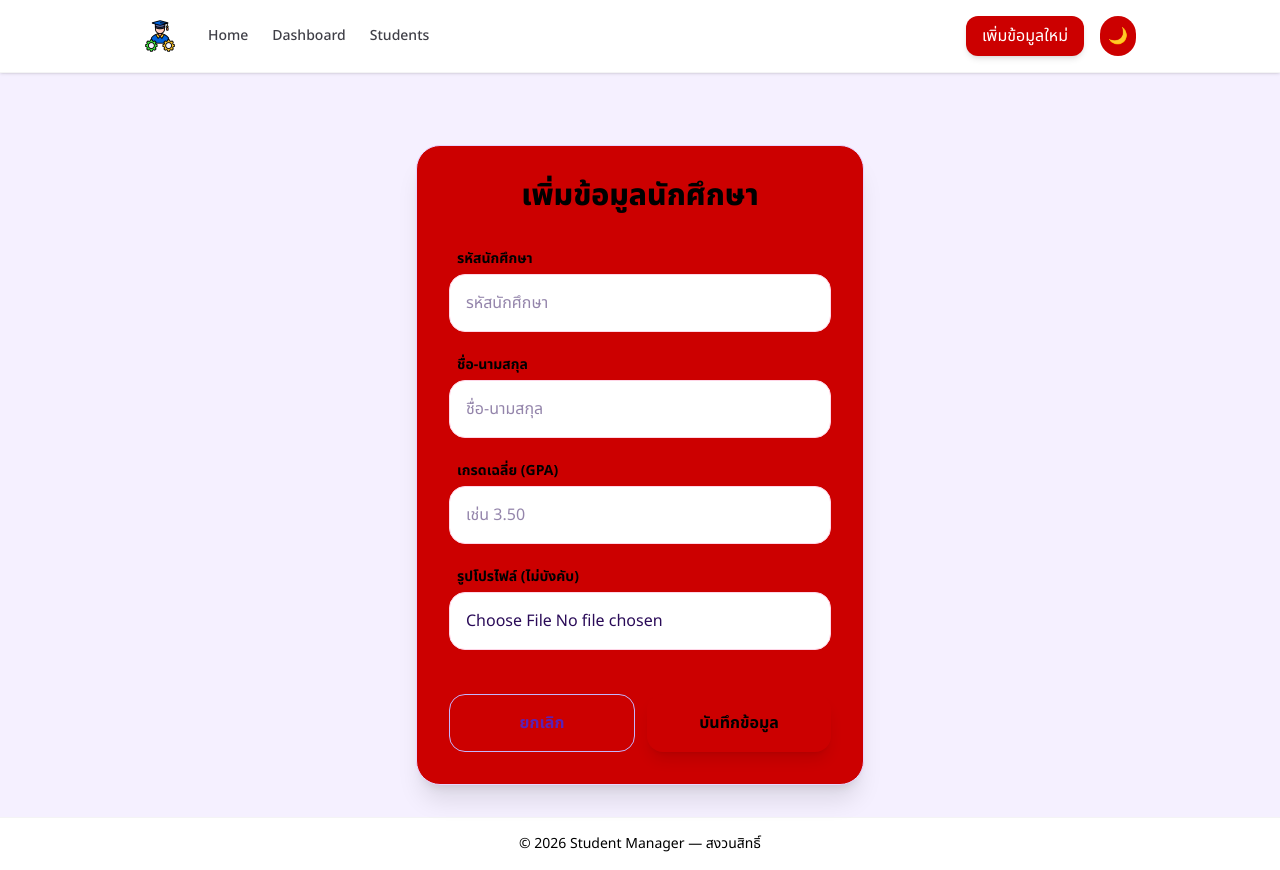
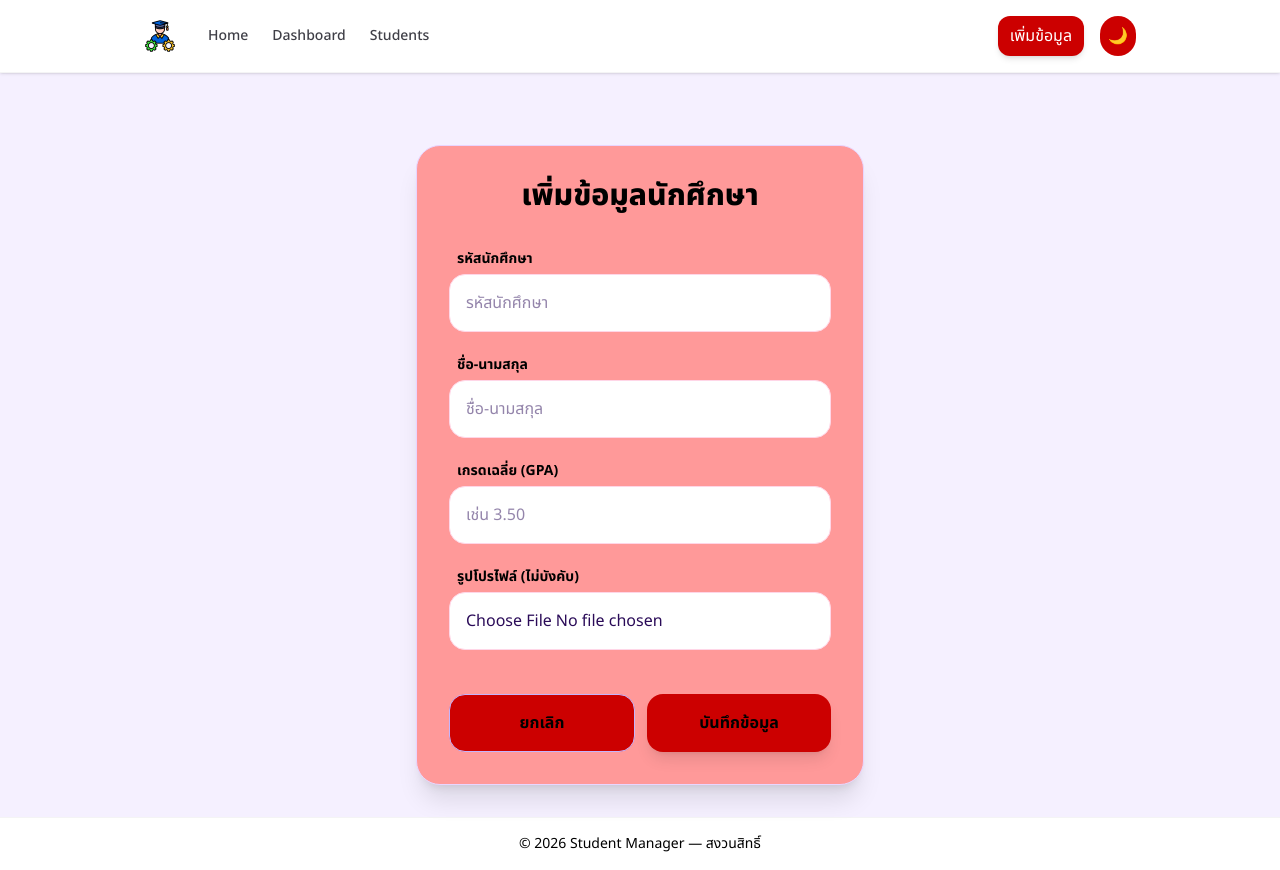
Before and after one commit to sofeiei/Student, a Next.js app: page /add in a window 1280 px wide. Built offline with nearby package versions, Linux system fonts and the light colour scheme.

Commit message:
update:1

```diff
--- a/app/add/page.tsx
+++ b/app/add/page.tsx
@@ -65,7 +65,7 @@ export default function AddStudent() {
   };
 
   return (
-    <div className="max-w-md mx-auto bg-[#CC0000] p-8 rounded-3xl shadow-xl border border-[#e9d5ff] mt-10 relative animate-fade-in">
+    <div className="max-w-md mx-auto bg-[#FF9999] p-8 rounded-3xl shadow-xl border border-[#e9d5ff] mt-10 relative animate-fade-in">
       <h2 className="text-3xl font-extrabold text-[#000000] mb-8 text-center animate-bounce-in">เพิ่มข้อมูลนักศึกษา</h2>
 
       {error && (
@@ -127,7 +127,7 @@ export default function AddStudent() {
           <button
             type="button"
             onClick={() => router.push("/")}
-            className="flex-1 bg-[#CC0000] text-[#5b21b6] font-bold py-4 rounded-2xl hover:bg-[#CC0033] transition-all border border-[#c4b5fd]"
+            className="flex-1 bg-[#CC0000] text-[#000000] font-bold py-4 rounded-2xl hover:bg-[#CC0033] transition-all border border-[#c4b5fd]"
           >
             ยกเลิก
           </button>
--- a/app/layout.tsx
+++ b/app/layout.tsx
@@ -40,8 +40,8 @@ export default function RootLayout({ children }: { children: React.ReactNode })
               {/* กลุ่มฝั่งขวา: ThemeToggle แยกอยู่ขวาสุด */}
               <div className="flex items-right gap-4">
                 <Link href="/add">
-                  <button className="bg-[#CC0000] text-white py-2 px-4 rounded-xl shadow-md hover:bg-[#CC0033] transition-all">
-                    เพิ่มข้อมูลใหม่
+                  <button className="bg-[#CC0000] text-white py-2 px-3 rounded-xl shadow-md hover:bg-[#CC0033] transition-all">
+                    เพิ่มข้อมูล
                   </button>
                 </Link>
                 <ThemeToggle />
```
